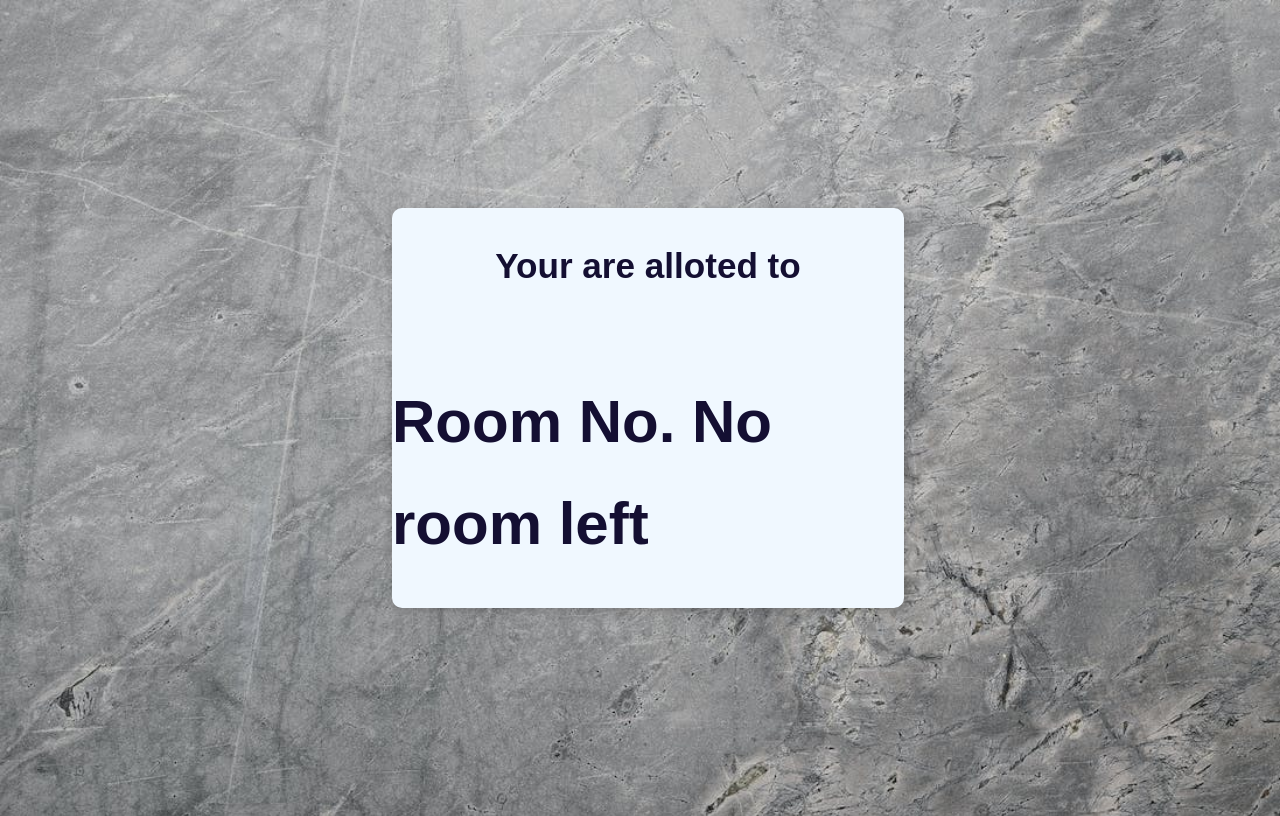
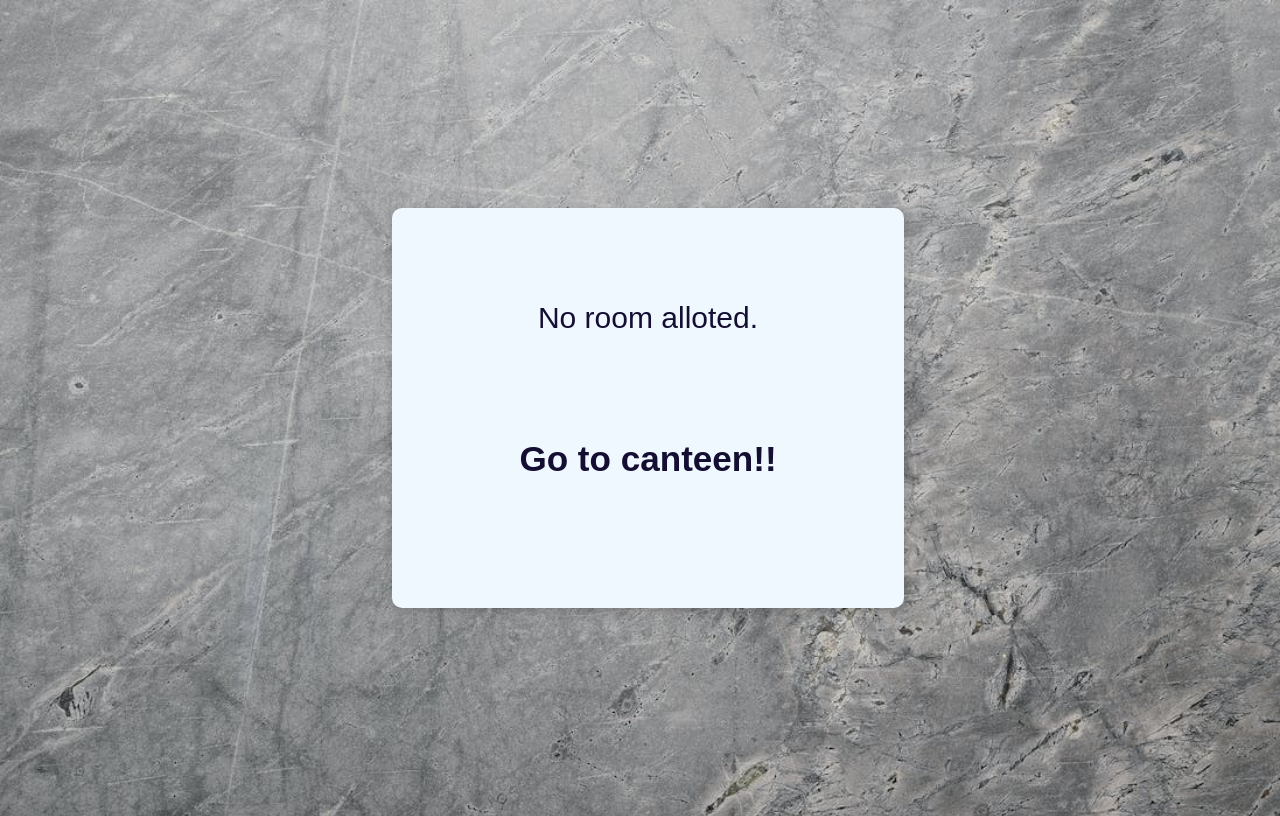
Before and after one commit to cbitosc/HTF22-Team-09, a Flask app: page /teacher1 in a window 1280 px wide. Run offline with Flask 2, Linux system fonts and the light colour scheme.

Commit message:
final commit
Finally Done!!!!

```diff
--- a/templates/generate.html
+++ b/templates/generate.html
@@ -133,8 +133,8 @@ input[type=submit]:hover {
 
 <!-----------------------------------MISSING ROLL NO ----------------------------------------------------------->
 
-<label for="quantity">Missing Roll No.</label>&nbsp;&nbsp;&nbsp;&nbsp;&nbsp;&nbsp;&nbsp;&nbsp;&nbsp;
-  <input type="text" id="quantity" name="missing" step="1" value="0">&nbsp;&nbsp;&nbsp;&nbsp;&nbsp;&nbsp;&nbsp;&nbsp;&nbsp;<br>
+<label for="quantity" style="visibility: hidden;">Missing Roll No.</label>&nbsp;&nbsp;&nbsp;&nbsp;&nbsp;&nbsp;&nbsp;&nbsp;&nbsp;
+  <input type="text" id="quantity" style="visibility: hidden;" name="missing" step="1" value="0">&nbsp;&nbsp;&nbsp;&nbsp;&nbsp;&nbsp;&nbsp;&nbsp;&nbsp;<br>
 
 
   <input type="submit" value="Submit">
--- a/templates/show_result.html
+++ b/templates/show_result.html
@@ -35,7 +35,7 @@ body {
 }
 .container {
   border-radius: 5px;
-  background-color: #f2f2f2;
+  /* background-color: #f2f2f2; */
   padding: 20px;
 }
 * {box-sizing: border-box;}
--- a/templates/teacher1.html
+++ b/templates/teacher1.html
@@ -39,14 +39,25 @@
             height: 50vh;
         }
 
+        .msg{
+            display: flex;
+            justify-content: center;
+            align-items: center;
+        }
+
 
     </style>
 </head>
 <body>
     <div class="main">
         <div class="container">
-            <h3>Your are alloted to </h3>
-            <h1>Room No. <span>{{obj}}</span></h1>
+            {%if obj != "No room left"%}
+                <h3>Your are alloted to </h3>
+                <h1>Room No. <span>{{obj}}</span></h1>
+            {%else%}
+                <div class="msg">No room alloted.</div><br>
+                <h3 class="msg"> Go to canteen!!</h3>
+            {%endif%}
         </div>
     </div>
 
```
